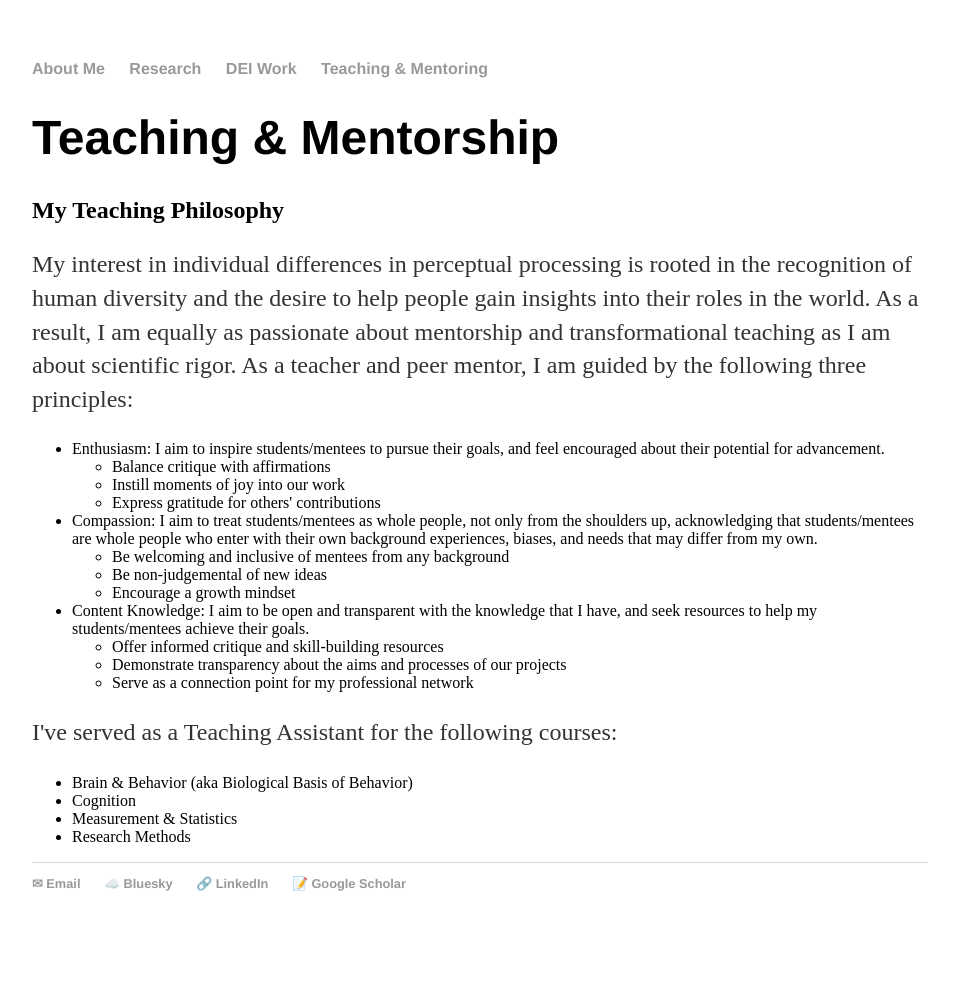
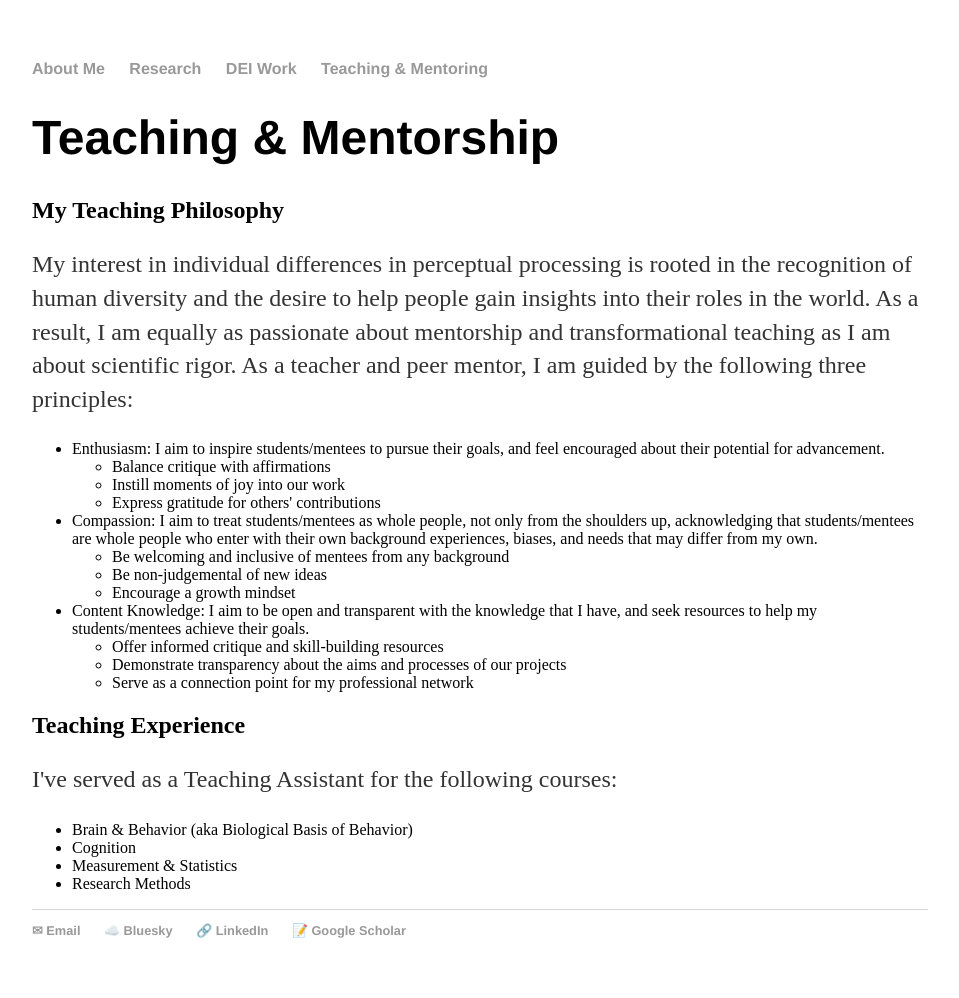
Before and after one commit to cdfine/cdfine.github.io, a Jekyll site: the page built from teaching.html, in a window 1280 px wide. Shown: the whole page, without its empty margins (160-1119 px from the left). Built offline with Jekyll 4.4.1, drawn with Linux system fonts in a browser that asks for light colours; before the commit the page ends 951 px from its top, so only the background shows below that.

Commit message:
Update teaching.html
added teaching experience

```diff
--- a/teaching.html
+++ b/teaching.html
@@ -26,6 +26,7 @@
 			<li>Serve as a connection point for my professional network
 		</ul>
 	</ul>
+	<h2>Teaching Experience</h2>
 	<p>I've served as a Teaching Assistant for the following courses:</p>
 
 	<ul>
```
